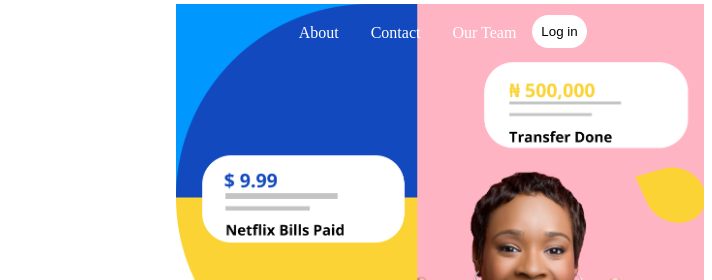
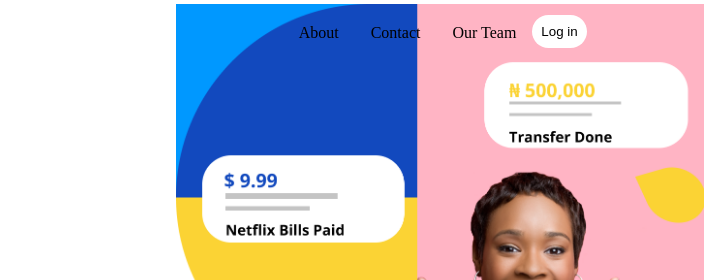
Before and after one commit to tee-15/360PAY, a plain HTML site: page index.html in a window 1280 px wide. Shown: the top 280 px of the page, 568-1280 px from the left. Drawn offline with nearby package versions, Linux system fonts and the light colour scheme.

Commit message:
first commit

```diff
--- a/css/style.css
+++ b/css/style.css
@@ -120,7 +120,7 @@
     margin-right: 4em; }
   .header__link {
     margin: 1em;
-    color: #fff; }
+    color: black; }
   .header__icon {
     color: #1249be;
     font-size: 30px;
```
